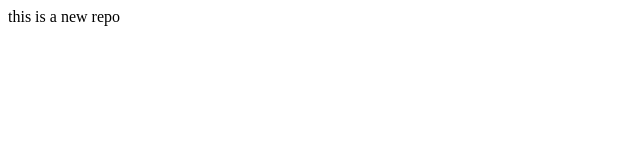
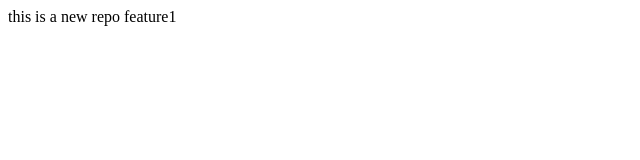
Before and after one commit to Ankit88047/localrepo, a plain HTML site: page index.html in a window 1280 px wide. Shown: the full height of the page, 0-640 px from the left. Drawn offline with Linux system fonts and the light colour scheme.

Commit message:
add new feature in gfeature1

```diff
--- a/index.html
+++ b/index.html
@@ -1 +1 @@
-<p>this is a new repo</p>
+<p>this is a new repo feature1 </p>
```
